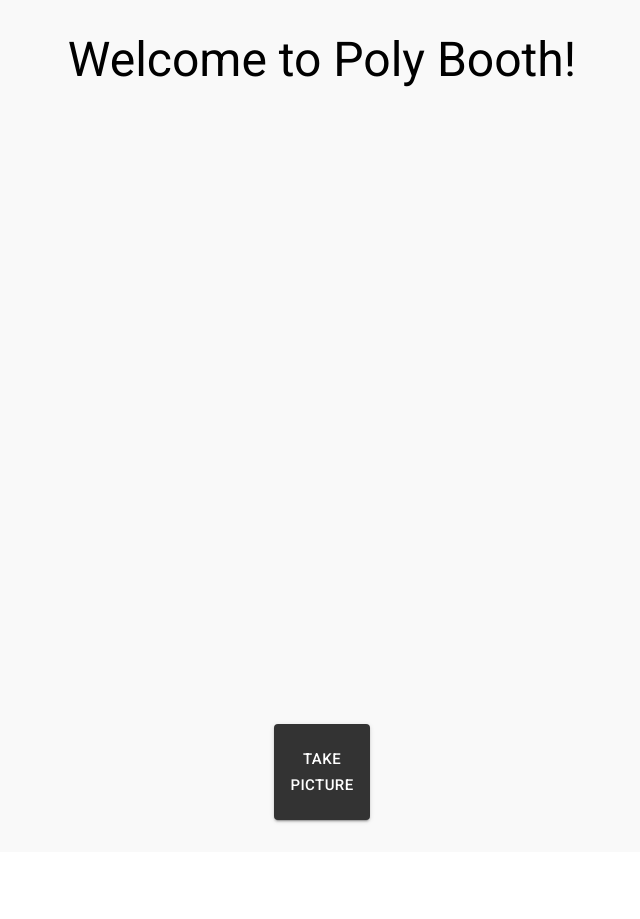
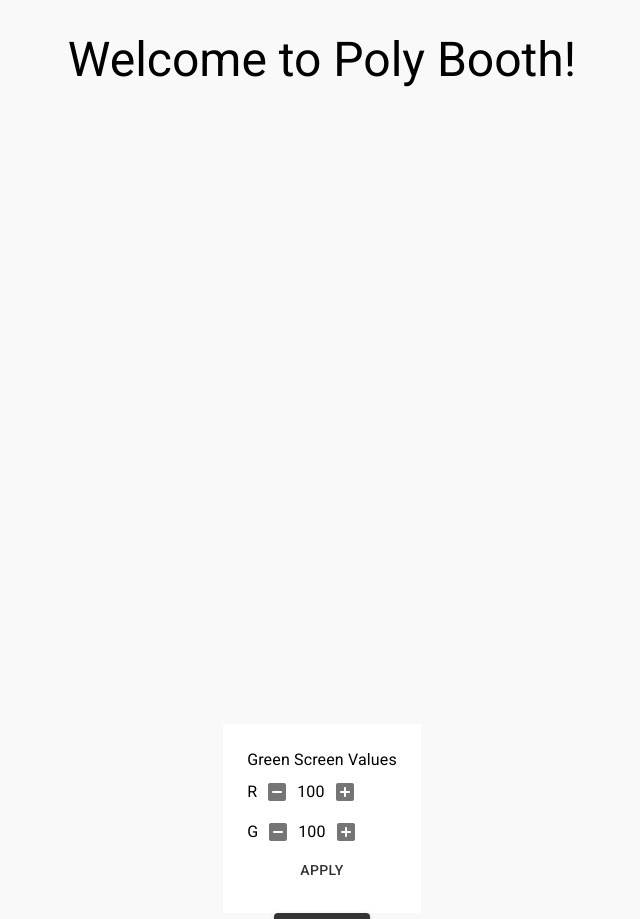
Before and after one commit to dspencer926/poly-booth-poc, a React (Create React App) app in the folder client/: page / in a window 1280 px wide. Shown: the top 919 px of the page, without its empty margins (318-958 px from the left). Before the commit the page ends 852 px from the top, so only its background shows below. Built offline with nearby package versions, Linux system fonts and the light colour scheme; no server answers.

Commit message:
add config and config panel, RG color panel

```diff
--- /dev/null
+++ b/client/src/components/ConfigPanel.js
@@ -0,0 +1,136 @@
+import React, { useState } from 'react';
+import {
+  Box,
+  Typography,
+  Modal,
+  CircularProgress,
+  Fade,
+  Switch,
+  IconButton
+} from '@mui/material';
+import AddBoxRoundedIcon from '@mui/icons-material/AddBoxRounded';
+import IndeterminateCheckBoxRoundedIcon from '@mui/icons-material/IndeterminateCheckBoxRounded';
+import CloseIcon from '@mui/icons-material/Close';
+import { makeStyles } from '@mui/styles';
+
+const useStyles = makeStyles({
+  modalCentered: {
+    alignItems: 'flex',
+    display: 'flex',
+    justifyContent: 'flex',
+  },
+  modalContainer: {
+    alignItems: 'center',
+    backgroundColor: '#fff',
+    boxSizing: 'border-box',
+    display: 'flex',
+    flexDirection: 'column',
+    justifyContent: 'center',
+    margin: 'auto',
+    padding: 96,
+    position: 'relative',
+    width: 'fit-content',
+  },
+  modalContent: {
+    alignItems: 'center',
+    display: 'flex',
+    flexDirection: 'column',
+    height: 120,
+    justifyContent: 'space-around',
+  },
+  closeModalButton: {
+    right: 12,
+    position: 'absolute !important',
+    top: 12,
+  },
+  row: {
+    alignItems: 'center',
+    display: 'flex',
+    flexDirection: 'row',
+  }
+});
+
+const ConfigPanel = ({
+  isOpen,
+  config,
+  setConfig,
+  closeConfigPanel,
+}) => {
+  const classes = useStyles();
+  const {
+    isGreenScreenEnabled,
+    isDigitalPropsEnabled,
+    shouldDisplayRGControls,
+  } = config;
+
+  const handleSwitch = e => {
+    const { name, checked } = e.target;
+    setConfig({
+      ...config,
+      [name]: checked,
+    })
+  };
+
+  return (
+    <Modal
+      className={classes.modalCentered}
+      aria-labelledby='modal-modal-title'
+      aria-describedby='modal-modal-description'
+      open={isOpen}
+    >
+      <Box className={classes.modalContainer}>
+        <IconButton
+          className={classes.closeModalButton}
+          onClick={closeConfigPanel}
+        >
+          <CloseIcon />
+        </IconButton>
+        <Box>
+          <Typography>Green Screen On/Off</Typography>
+          <Box>
+            <Switch
+              name="isGreenScreenEnabled"
+              checked={isGreenScreenEnabled}
+              onChange={handleSwitch}
+              inputProps={{ 'aria-label': 'controlled' }}
+            />
+          </Box>
+        </Box>
+        {isGreenScreenEnabled && (
+          <Box>
+            <Typography>Display RG Color Controls</Typography>
+            <Box>
+              <Switch
+                name="shouldDisplayRGControls"
+                checked={shouldDisplayRGControls}
+                onChange={handleSwitch}
+                inputProps={{ 'aria-label': 'controlled' }}
+              />
+            </Box>
+          </Box>
+        )}
+        <Box>
+          <Typography>Network Options</Typography>
+          <Box>
+            <Typography>Ethereum</Typography>
+            <Typography>Polygon</Typography>
+            <Typography>Cardano</Typography>
+          </Box>
+        </Box>
+        <Box>
+          <Typography>Digital Props On/Off</Typography>
+          <Box>
+            <Switch
+              name="isDigitalPropsEnabled"
+              checked={isDigitalPropsEnabled}
+              onChange={handleSwitch}
+              inputProps={{ 'aria-label': 'controlled' }}
+            />
+          </Box>
+        </Box>
+      </Box>
+    </Modal>
+  )
+};
+
+export default ConfigPanel;
--- a/client/src/components/DataFormScreen.js
+++ b/client/src/components/DataFormScreen.js
@@ -6,7 +6,6 @@ import { makeStyles } from '@mui/styles';
 import {
   Box,
   TextField,
-  Typography,
   Modal,
   InputAdornment,
   IconButton,
--- /dev/null
+++ b/client/src/components/RGControls.js
@@ -0,0 +1,89 @@
+import React from 'react';
+import {
+  Box,
+  Typography,
+  IconButton,
+  Button,
+} from '@mui/material';
+import AddBoxRoundedIcon from '@mui/icons-material/AddBoxRounded';
+import IndeterminateCheckBoxRoundedIcon from '@mui/icons-material/IndeterminateCheckBoxRounded';
+import { makeStyles } from '@mui/styles';
+
+const useStyles = makeStyles({
+  modalContainer: {
+    alignItems: 'center',
+    backgroundColor: '#fff',
+    boxSizing: 'border-box',
+    display: 'flex',
+    flexDirection: 'column',
+    justifyContent: 'center',
+    margin: 'auto',
+    padding: 24,
+    position: 'relative',
+    width: 'fit-content',
+  },
+  row: {
+    alignItems: 'center',
+    display: 'flex',
+    flexDirection: 'row',
+  }
+});
+
+const RGControls = ({
+  config,
+  setConfig,
+  applyGreenScreen,
+}) => {
+  const classes = useStyles();
+  const {
+    gColorValue,
+    rColorValue,
+  } = config;
+
+  const decrementRed = () => setConfig({ ...config, rColorValue: rColorValue - 5 });
+  const incrementRed = () => setConfig({ ...config, rColorValue: rColorValue + 5 });
+  const decrementGreen = () => setConfig({ ...config, gColorValue: gColorValue - 5 });
+  const incrementGreen = () => setConfig({ ...config, gColorValue: gColorValue + 5 });
+
+  return (
+    <Box className={classes.modalContainer}>
+      <Box>
+        <Typography>Green Screen Values</Typography>
+        <Box className={classes.row}>
+          <Typography>R</Typography>
+          <IconButton
+
+            onClick={decrementRed}
+          >
+            <IndeterminateCheckBoxRoundedIcon />
+          </IconButton>
+          <Typography>{rColorValue}</Typography>
+          <IconButton
+
+            onClick={incrementRed}
+          >
+            <AddBoxRoundedIcon />
+          </IconButton>
+        </Box>
+        <Box className={classes.row}>
+          <Typography>G</Typography>
+          <IconButton
+
+            onClick={decrementGreen}
+          >
+            <IndeterminateCheckBoxRoundedIcon />
+          </IconButton>
+          <Typography>{gColorValue}</Typography>
+          <IconButton
+            onClick={incrementGreen}
+          >
+            <AddBoxRoundedIcon />
+          </IconButton>
+        </Box>
+      </Box>
+      <Button onClick={applyGreenScreen}>Apply</Button>
+    </Box>
+  )
+};
+
+export default RGControls;
--- a/client/src/components/VideoScreen.js
+++ b/client/src/components/VideoScreen.js
@@ -5,6 +5,7 @@ import { status, dimensions } from '../utils/constants';
 import Countdown from './Countdown';
 import useScreen from '../hooks/useScreen';
 import BottomButtonRow from './BottomButtonRow';
+import RGControls from './RGControls';
 
 const useStyles = makeStyles({
   container: {
@@ -32,6 +33,8 @@ const VideoScreen = ({
   navigateToPropScreen,
   setCanvasImage,
   socket,
+  config,
+  setConfig,
 }) => {
   const classes = useStyles();
   const videoRef = useRef();
@@ -42,11 +45,13 @@ const VideoScreen = ({
     isCountingDown,
     isFrozen,
     confirmPic,
+    applyGreenScreen,
   } = useScreen({
     videoRef,
     canvasRef,
     setCanvasImage,
     socket,
+    config,
   });
 
   const goToPropScreen = () => {
@@ -66,6 +71,13 @@ const VideoScreen = ({
         />
         <video className={classes.video} ref={videoRef} />
       </div>
+      {config.shouldDisplayRGControls && (
+        <RGControls
+          config={config}
+          setConfig={setConfig}
+          applyGreenScreen={applyGreenScreen}
+        />
+      )}
       <BottomButtonRow
         onClickCenterButton={startCountdown}
         onClickRightButton={goToPropScreen}
--- a/client/src/hooks/useScreen.js
+++ b/client/src/hooks/useScreen.js
@@ -3,17 +3,17 @@ import { dimensions } from '../utils/constants';
 import { getEventLocation, filterPixels } from '../utils/helpers';
 import cardanoImage from '../assets/cardano.png';
 
-const USE_GREENSCREEN = false;
-
 const useScreen = ({
   videoRef,
   canvasRef,
   setCanvasImage,
+  config,
 }) => {
   const [count, setCount] = useState(null);                       //  number shown for count
   const [videoDimensions, setVideoDimensions] = useState({});     //  dimensions to use for canvas
   const [isCountingDown, setIsCountingDown] = useState(false);
   const [isFrozen, setIsFrozen] = useState(false);
+  const [originalImage, setOriginalImage] = useState(null);
   // const [greenColor, setGreenColor] = useState(null);
 
   const getColor = (event) => {
@@ -38,8 +38,8 @@ const useScreen = ({
     if (isFrozen) {
       const greenColor = getColor(e);
       console.log('##greenColor: ', greenColor);
-      const canv = canvasRef.current.getContext('2d');
-      filterPixels(canvasRef, canv, greenColor);
+      // const canv = canvasRef.current.getContext('2d');
+      // filterPixels(canvasRef, canv, greenColor);
     }
   }
 
@@ -71,28 +71,40 @@ const useScreen = ({
     setCanvasImage(canvasRef.current.toDataURL('image/jpg'));
   };
 
+  const applyGreenScreen = () => {
+    const canv = canvasRef.current.getContext('2d');
+    const cardanoBG = new Image(600, 600);
+    cardanoBG.src = cardanoImage;
+    const foreground = new Image(600, 600);
+    const foregroundImage = filterPixels(originalImage, config);
+    canv.clearRect(0, 0, 600, 600);
+    foreground.src = foregroundImage;
+    setTimeout(() => canv.drawImage(cardanoBG, 0, 0), 300);
+    setTimeout(() => canv.drawImage(foreground, 0, 0), 600);
+  }
+
   useEffect(() => {
     if (count > 0) {
       setTimeout(() => setCount(count - 1), 1000);
     }
     if (count === 0) {
       videoRef.current.pause();
+      const canvasContext = canvasRef.current
+      const newCanvas = document.createElement('canvas');
+      newCanvas.height = 600;
+      newCanvas.width = 600;
+      const newCanvasContext = newCanvas.getContext('2d');
+      newCanvasContext.drawImage(canvasContext, 0, 0);
       setCount(null);
       setIsFrozen(true);
       setIsCountingDown(false);
-      if (USE_GREENSCREEN) {
-        const canv = canvasRef.current.getContext('2d');
-        const cardanoBG = new Image(600, 600);
-        cardanoBG.src = cardanoImage;
-        const foreground = new Image(600, 600);
-        const foregroundImage = filterPixels(canvasRef, canv);
-        canv.clearRect(0, 0, 600, 600);
-        foreground.src = foregroundImage;
-        setTimeout(() => canv.drawImage(cardanoBG, 0, 0), 300);
-        setTimeout(() => canv.drawImage(foreground, 0, 0), 600);
-      }
+      setOriginalImage(newCanvasContext);
     }
   }, [count]);
+
+  useEffect(() => {
+    if (originalImage && config.isGreenScreenEnabled) applyGreenScreen();
+  }, [originalImage, config.isGreenScreenEnabled]);
 
   useEffect(() => {
     let constraints = { video: true };
@@ -118,6 +130,7 @@ const useScreen = ({
     isCountingDown,
     isFrozen,
     confirmPic,
+    applyGreenScreen,
   };
 }
 
--- a/client/src/pages/FrontPage.js
+++ b/client/src/pages/FrontPage.js
@@ -3,7 +3,8 @@ import { Container, Typography } from '@mui/material';
 import Screen from '../components/VideoScreen';
 import DataFormScreen from '../components/DataFormScreen';
 import InstructionScreen from '../components/InstructionScreen';
-import { status } from '../utils/constants';
+import ConfigPanel from '../components/ConfigPanel';
+import { status, defaultConfig } from '../utils/constants';
 import io from 'socket.io-client';
 
 const socket = io.connect('/');
@@ -12,21 +13,39 @@ const FrontPage = () => {
   const [screenStatus, setScreenStatus] = useState(status.VIDEO_SCREEN);
   const [canvasImage, setCanvasImage] = useState(null);
   const [txId, setTxId] = useState(null);
+  const [clicks, setClicks] = useState(0);
+  const [config, setConfig] = useState(defaultConfig);
+  const [isConfigPanelOpen, setIsConfigPanelOpen] = useState(false);
   const navigateToVideoScreen = () => setScreenStatus(status.VIDEO_SCREEN);
   const navigateToDataFormScreen = () => setScreenStatus(status.DATA_FORM_SCREEN);
   const navigateToInstructionScreen = () => setScreenStatus(status.INSTRUCTION_SCREEN);
+  const openConfigPanel = () => setIsConfigPanelOpen(true);
+  const closeConfigPanel = () => setIsConfigPanelOpen(false);
+
+  const onClickO = () => {
+    if (clicks === 4) {
+      setClicks(0);
+      openConfigPanel();
+    } else {
+      setClicks(clicks + 1);
+    }
+  }
 
   return (
     <Container>
       {screenStatus === status.VIDEO_SCREEN && (
         <Typography variant="h3" align="center">
-          Welcome to Poly Booth!
+          Welcome to P
+          <span onClick={onClickO}>o</span>
+          ly Booth!
         </Typography>
       )}
       {screenStatus === status.VIDEO_SCREEN && (
         <Screen
           navigateToPropScreen={navigateToDataFormScreen}
           setCanvasImage={setCanvasImage}
+          config={config}
+          setConfig={setConfig}
         />
       )}
       {screenStatus === status.DATA_FORM_SCREEN && (
@@ -45,6 +64,12 @@ const FrontPage = () => {
           canvasImage={canvasImage}
         />
       )}
+      <ConfigPanel
+        isOpen={isConfigPanelOpen}
+        config={config}
+        setConfig={setConfig}
+        closeConfigPanel={closeConfigPanel}
+      />
     </Container>
   )
 }
--- a/client/src/utils/constants.js
+++ b/client/src/utils/constants.js
@@ -15,4 +15,12 @@ export const status = {
 export const dimensions = {
   SCREEN_HEIGHT: 600,
   SCREEN_WIDTH: 600,
-}
+};
+
+export const defaultConfig = {
+  isGreenScreenEnabled: true,
+  isDigitalPropsEnabled: false,
+  gColorValue: 100,
+  rColorValue: 100,
+  shouldDisplayRGControls: true,
+};
--- a/client/src/utils/helpers.js
+++ b/client/src/utils/helpers.js
@@ -20,14 +20,13 @@ export function getEventLocation(element,event) {
   };
 };
 
-export function filterPixels(canvasRef, canvasContext, greenColor) {
-  // const { x, y } = getElementPosition(canvasRef.current);
+export function filterPixels(canvasContext, config) {
   const imageData = canvasContext.getImageData(0, 0, 600, 600);
   const data = imageData.data;
   for(let i = 0; i < data.length; i += 4) {
     const red = data[i];
     const green = data[i + 1];
-    if (green > 100 && red < 100) {
+    if (green > config.gColorValue && red < config.rColorValue) {
       data[i + 3] = 0;
     }
   }
```
Also changed, not shown: 2 other files (tests, documents, lock files or other folders).
